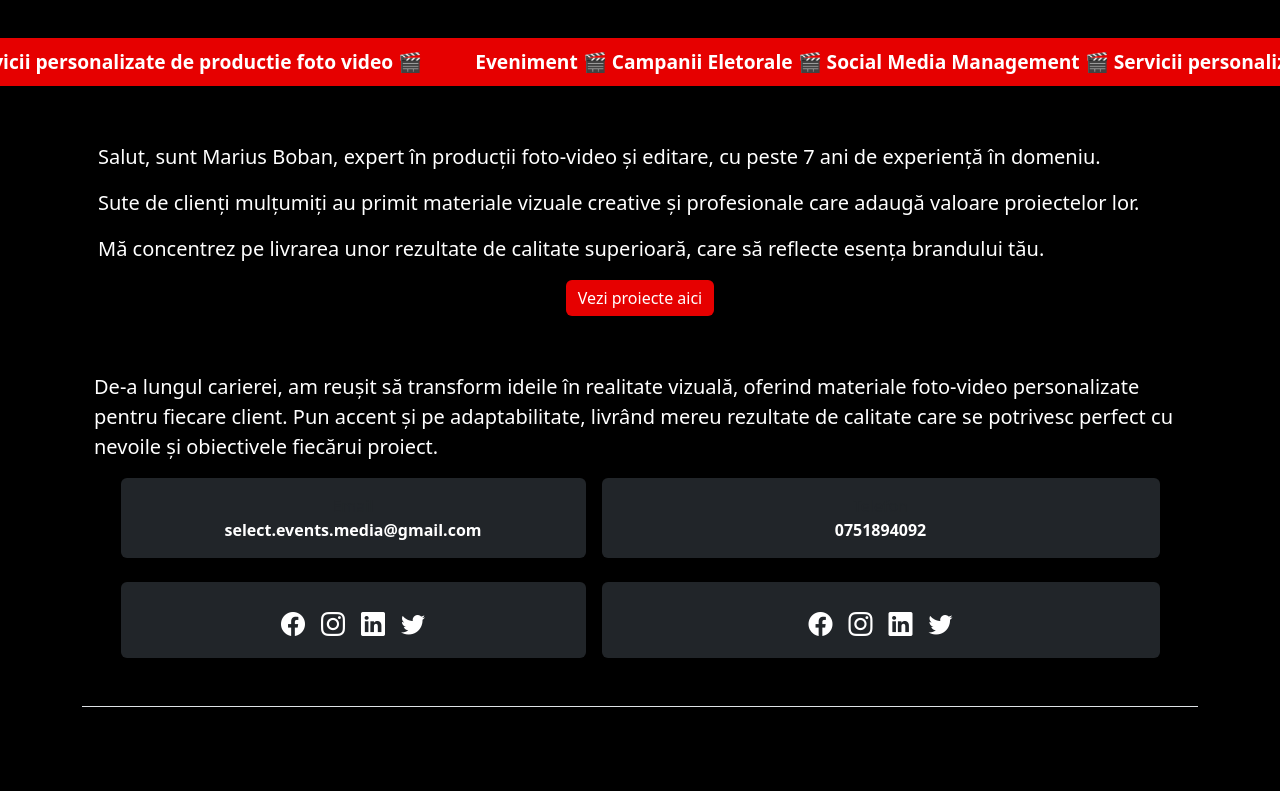
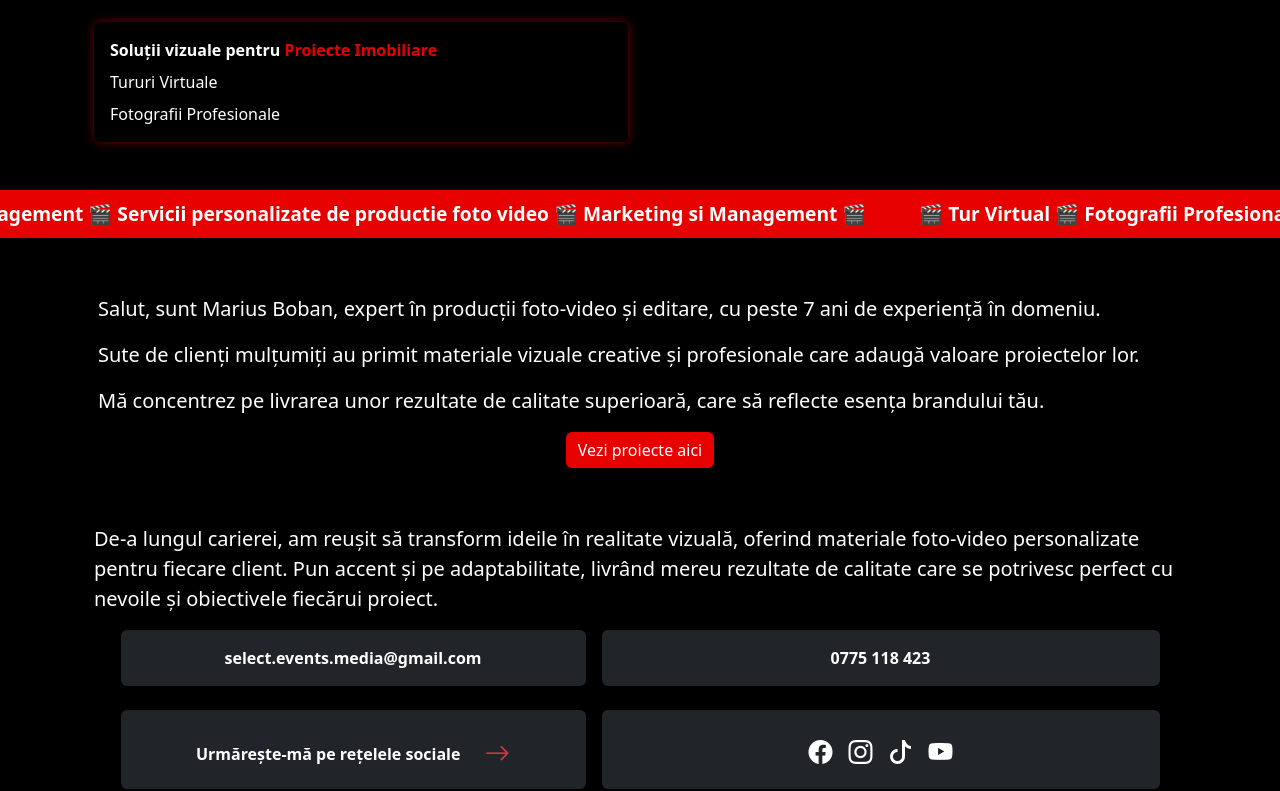
Before and after one commit to silviu-cpu/select-media, an Angular app: page / in a window 1280 px wide. Shown: the part 558-1349 px from the top of the page. Built offline with nearby package versions, Linux system fonts and the light colour scheme.

Commit message:
More tiny modifications

```diff
--- a/src/app/components/connect/connect.component.html
+++ b/src/app/components/connect/connect.component.html
@@ -91,20 +91,37 @@
         class="card bg-dark text-white h-100 p-4 d-flex flex-column justify-content-center align-items-center"
       >
         <div class="mb-4">
-          <p class="text-muted mb-1">Email</p>
           <strong class="fs-5">select.events.media@gmail.com</strong>
         </div>
         <div class="mb-4">
-          <p class="text-muted mb-1">Phone</p>
-          <strong class="fs-5">0751894092</strong>
+          <strong class="fs-5">0775 118 423</strong>
         </div>
         <div>
-          <p class="text-muted mb-1">Follow me</p>
           <div class="d-flex gap-3 mt-2">
-            <i class="bi bi-facebook fs-4"></i>
-            <i class="bi bi-instagram fs-4"></i>
-            <i class="bi bi-linkedin fs-4"></i>
-            <i class="bi bi-twitter fs-4"></i>
+            <a
+              href="https://www.facebook.com/selecteventsmedia/"
+              target="_blank"
+            >
+              <i class="bi bi-facebook fs-4"></i>
+            </a>
+            <a
+              href="https://www.instagram.com/select_media_events/"
+              target="_blank"
+            >
+              <i class="bi bi-instagram fs-4"></i>
+            </a>
+            <a
+              href="https://www.tiktok.com/@select.media.events"
+              target="_blank"
+            >
+              <i class="bi bi-tiktok fs-4"></i>
+            </a>
+            <a
+              href="https://www.youtube.com/@SelectMediaEvents/shorts"
+              target="_blank"
+            >
+              <i class="bi bi-youtube fs-4"></i>
+            </a>
           </div>
         </div>
       </div>
--- a/src/app/components/connect/connect.component.scss
+++ b/src/app/components/connect/connect.component.scss
@@ -14,3 +14,7 @@
   border-color: #b30000;
   box-shadow: none;
 }
+
+a {
+  color: white !important;
+}
--- a/src/app/components/creator/creator.component.html
+++ b/src/app/components/creator/creator.component.html
@@ -31,31 +31,44 @@
     </p>
     <div class="row g-4 text-center justify-content-center">
       <div class="col-md-5 bg-dark p-3 rounded">
-        <p class="mb-0 text-muted">Email</p>
         <strong>select.events.media@gmail.com</strong>
       </div>
       <div class="col-md-6 bg-dark p-3 ms-3 rounded">
-        <p class="mb-0 text-muted">Telefon</p>
-        <strong>0751894092</strong>
+        <strong>0775 118 423</strong>
       </div>
 
       <!-- force new row with spacing -->
       <div class="col-md-5 bg-dark p-3 rounded d-flex justify-content-center">
-        <div class="d-flex gap-3 mt-2">
-          <i class="bi bi-facebook fs-4"></i>
-          <i class="bi bi-instagram fs-4"></i>
-          <i class="bi bi-linkedin fs-4"></i>
-          <i class="bi bi-twitter fs-4"></i>
+        <div class="d-flex align-items-center justify-content-center mt-2">
+          <strong> Urmărește-mă pe rețelele sociale </strong>
+          <i
+            class="bi bi-arrow-right ms-4 text-danger"
+            style="font-size: 1.6rem"
+          ></i>
         </div>
       </div>
       <div
         class="col-md-6 bg-dark p-3 ms-3 rounded d-flex justify-content-center"
       >
         <div class="d-flex gap-3 mt-2">
-          <i class="bi bi-facebook fs-4"></i>
-          <i class="bi bi-instagram fs-4"></i>
-          <i class="bi bi-linkedin fs-4"></i>
-          <i class="bi bi-twitter fs-4"></i>
+          <a href="https://www.facebook.com/selecteventsmedia/" target="_blank">
+            <i class="bi bi-facebook fs-4"></i>
+          </a>
+          <a
+            href="https://www.instagram.com/select_media_events/"
+            target="_blank"
+          >
+            <i class="bi bi-instagram fs-4"></i>
+          </a>
+          <a href="https://www.tiktok.com/@select.media.events" target="_blank">
+            <i class="bi bi-tiktok fs-4"></i>
+          </a>
+          <a
+            href="https://www.youtube.com/@SelectMediaEvents/shorts"
+            target="_blank"
+          >
+            <i class="bi bi-youtube fs-4"></i>
+          </a>
         </div>
       </div>
     </div>
@@ -156,7 +169,7 @@
       <div class="col-md-3 col-sm-6">
         <div class="bg-dark p-3 rounded text-center">
           <h6>Editor</h6>
-          <div>90%</div>
+          <div>92%</div>
         </div>
       </div>
       <div class="col-md-3 col-sm-6">
@@ -168,7 +181,7 @@
       <div class="col-md-3 col-sm-6">
         <div class="bg-dark p-3 rounded text-center">
           <h6>Marketing</h6>
-          <div>91%</div>
+          <div>90%</div>
         </div>
       </div>
       <div class="col-md-3 col-sm-6">
--- a/src/app/components/hero-section/hero-section.component.html
+++ b/src/app/components/hero-section/hero-section.component.html
@@ -12,6 +12,15 @@
         Expert in productii Foto-Video si consiliere
       </h1>
       <h3 class="mb-3">Lentila mea, spune povestea ta!</h3>
+      <div class="highlight-box p-3 rounded mt-5">
+        <p class="m-0 fw-semibold">
+          Soluții vizuale pentru
+          <span class="highlight-title">Proiecte Imobiliare</span>
+        </p>
+
+        <p class="m-0 mt-2">Tururi Virtuale</p>
+        <p class="m-0 mt-2">Fotografii Profesionale</p>
+      </div>
     </div>
 
     <!-- Right: Image -->
--- a/src/app/components/hero-section/hero-section.component.scss
+++ b/src/app/components/hero-section/hero-section.component.scss
@@ -1,24 +1,20 @@
 .display-4 {
   text-transform: uppercase;
 }
-.marquee-wrapper {
-  overflow: hidden;
-  background-color: #c6f400; /* neon green background */
-  color: #000;
-  white-space: nowrap;
-  padding: 10px 0;
-  font-weight: bold;
-  font-size: 1.2rem;
+
+.hero-section {
+  background-color: #000;
 }
 
-.marquee-content {
-  display: inline-block;
-  white-space: nowrap;
-  animation: marquee 20s linear infinite;
+.highlight-box {
+  color: #fff;
+  font-size: 1rem;
+  border-radius: 0.5rem;
+  box-shadow: 0 0 10px rgba(230, 0, 0, 0.5);
 }
 
-.marquee-content span {
-  padding-right: 3rem; /* spacing between repeats */
+.highlight-title {
+  color: #e60000;
 }
 
 /* Keyframes for smooth infinite scroll */
--- a/src/app/pages/homepage/homepage.component.html
+++ b/src/app/pages/homepage/homepage.component.html
@@ -5,19 +5,23 @@
   <div class="marquee-wrapper">
     <div class="marquee-content text-center">
       <span>
-        Eveniment 🎬 Campanii Eletorale 🎬 Social Media Management 🎬 Servicii
-        personalizate de productie foto video 🎬
+        🎬 Tur Virtual 🎬 Fotografii Profesionale Pentru Proiecte Imobiliare 🎬
+        Evenimente 🎬 Campanii Eletorale 🎬 Social Media Management 🎬 Servicii
+        personalizate de productie foto video 🎬 Marketing si Management 🎬
       </span>
       <span>
-        Eveniment 🎬 Campanii Eletorale 🎬 Social Media Management 🎬 Servicii
-        personalizate de productie foto video 🎬
+        🎬 Tur Virtual 🎬 Fotografii Profesionale Pentru Proiecte Imobiliare 🎬
+        Evenimente 🎬 Campanii Eletorale 🎬 Social Media Management 🎬 Servicii
+        personalizate de productie foto video 🎬 Marketing si Management 🎬
       </span>
       <span>
-        Eveniment 🎬 Campanii Eletorale 🎬 Social Media Management 🎬 Servicii
-        personalizate de productie foto video 🎬
+        🎬 Tur Virtual 🎬 Fotografii Profesionale Pentru Proiecte Imobiliare 🎬
+        Evenimente 🎬 Campanii Eletorale 🎬 Social Media Management 🎬 Servicii
+        personalizate de productie foto video 🎬 Marketing si Management 🎬
       </span>
       <span>
-        Eveniment 🎬 Campanii Eletorale 🎬 Social Media Management 🎬 Servicii
+        🎬 Tur Virtual 🎬 Fotografii Profesionale Pentru Proiecte Imobiliare 🎬
+        Evenimente 🎬 Campanii Eletorale 🎬 Social Media Management 🎬 Servicii
         personalizate de productie foto video 🎬
       </span>
     </div>
--- a/src/styles.scss
+++ b/src/styles.scss
@@ -20,7 +20,7 @@ html {
 .section-title .line {
   width: 60px;
   height: 1px;
-  background-color: #e60000; /* lime/verde neon */
+  background-color: #e60000;
 }
 
 .text-lime {
```
